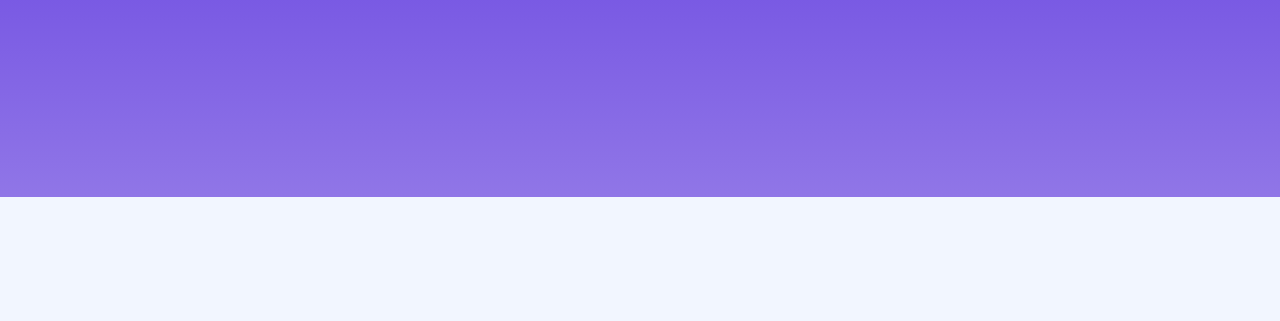
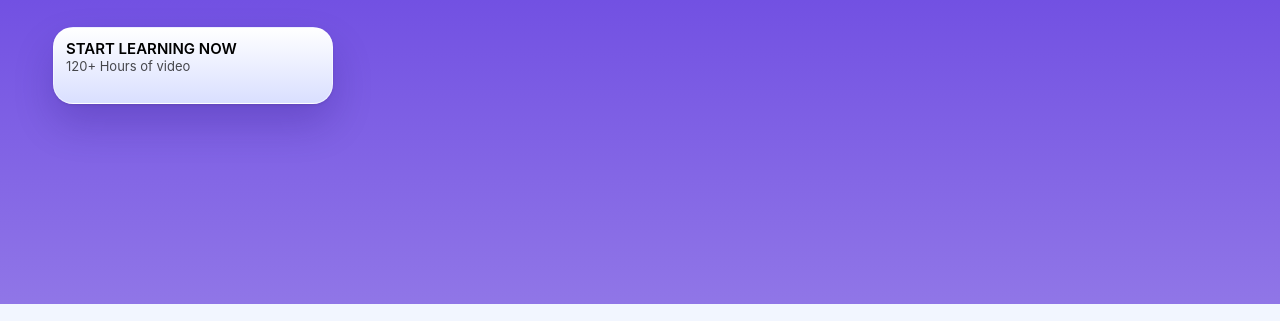
Before and after one commit to SisifoDev/sisifodev-webapp, a Gatsby site: page / in a window 1280 px wide. Shown: the part 479-800 px from the top of the page. Built offline with nearby package versions, Linux system fonts and the light colour scheme; Gatsby itself is replaced by a stand-in of ours.

Commit message:
Button Component

```diff
--- /dev/null
+++ b/src/components/buttons/PurchaseButton.js
@@ -0,0 +1,39 @@
+import { Link } from "gatsby";
+import React from "react";
+import styled from "styled-components";
+import { Caption2, SmallText } from "../styles/TextStyles";
+
+const PurchaseButton = ({ title, subtitle }) => {
+  return (
+    <Link to="/page-2">
+      <Wrapper>
+        <Title>{title || "Get Pro Access"}</Title>
+        <Subtitle>{subtitle || "$19 per month"}</Subtitle>
+      </Wrapper>
+    </Link>
+  );
+};
+
+export default PurchaseButton;
+
+const Wrapper = styled.div`
+  width: 280px;
+  height: 77px;
+  padding: 12px;
+  background: linear-gradient(180deg, #ffffff 0%, #d9dfff 100%);
+  border: 0.5px solid rgba(255, 255, 255, 0.5);
+  box-sizing: border-box;
+  box-shadow: 0px 1px 3px rgba(0, 0, 0, 0.1),
+    0px 20px 40px rgba(23, 0, 102, 0.2);
+  /* backdrop-filter: blur(30px); */
+  /* Note: backdrop-filter has minimal browser support */
+
+  border-radius: 20px;
+`;
+const Title = styled(Caption2)`
+  color: black;
+`;
+const Subtitle = styled(SmallText)`
+  color: black;
+  opacity: 0.7;
+`;
--- a/src/components/sections/HeroSection.js
+++ b/src/components/sections/HeroSection.js
@@ -3,6 +3,7 @@ import { Link } from "gatsby";
 import styled from "styled-components";
 import { H1, MediumText } from "../styles/TextStyles";
 import { themes } from "../styles/ColorStyles";
+import PurchaseButton from "../buttons/PurchaseButton";
 
 function HeroSection() {
   return (
@@ -17,6 +18,10 @@ function HeroSection() {
             Don’t skip design. Learn design and code, by building real apps with
             React and Swift. Complete courses about the best tools.
           </Description>
+          <PurchaseButton
+            title="Start Learning Now"
+            subtitle="120+ Hours of video"
+          />
         </TextWrapper>
       </ContentWrapper>
     </Wrapper>
```
